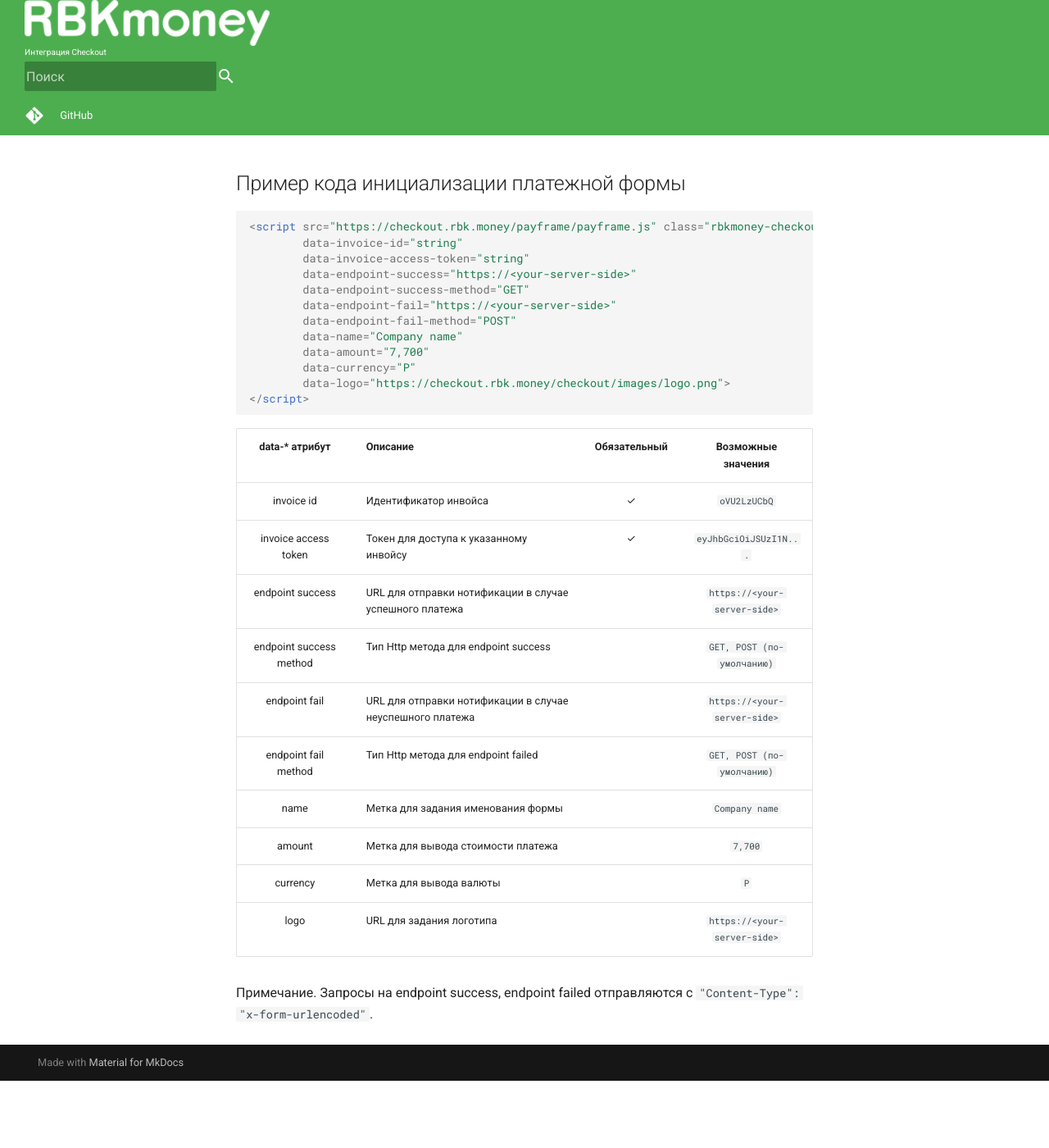
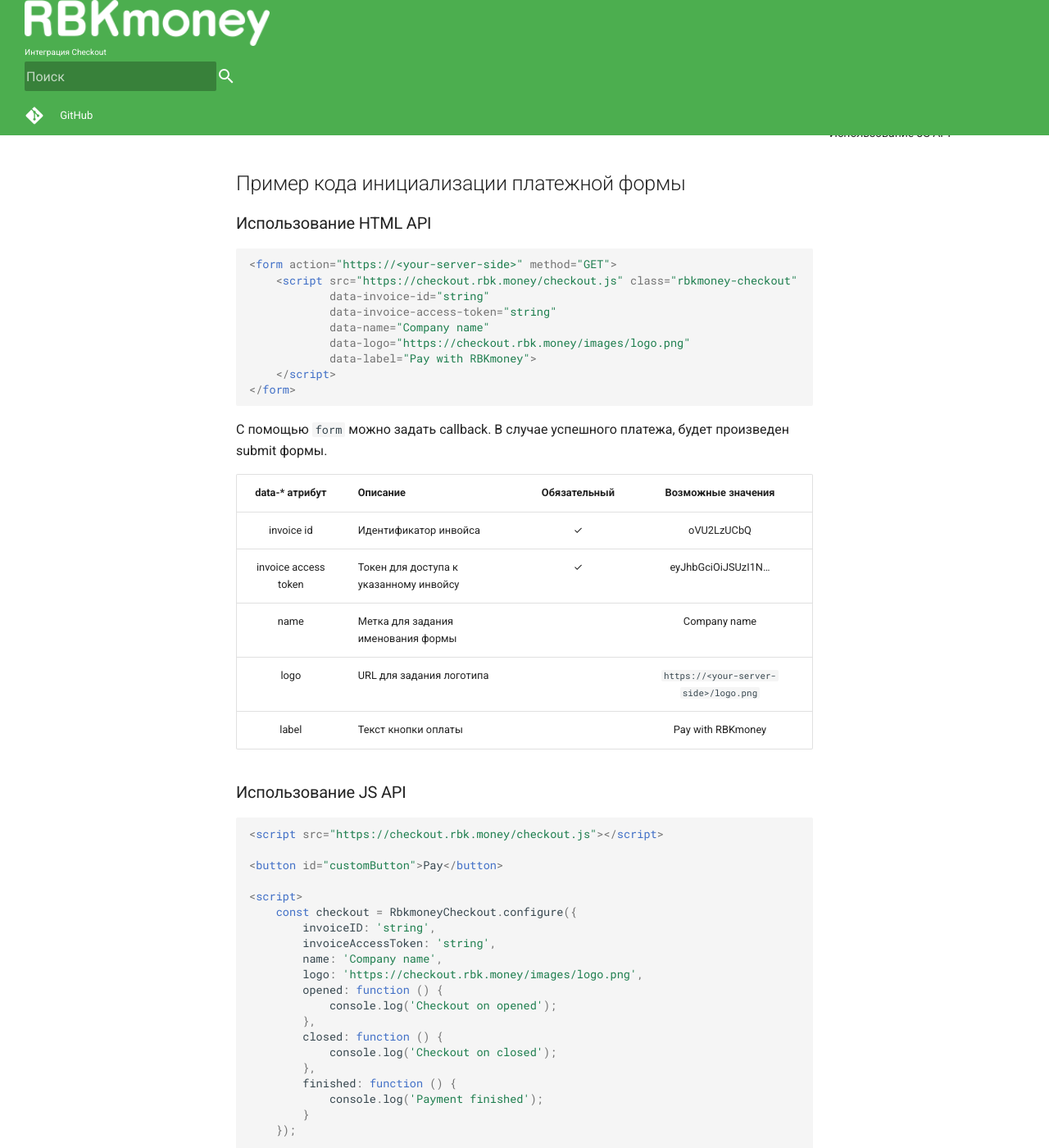
Before and after one commit to rbkmoney/docs, an MkDocs documentation site: the page built from content/integrations/checkout.md, in a window 1280 px wide and 1400 px high, scrolled down 233 px. Shown: the whole window at 82% size. Built offline with MkDocs 1.6.1 and Material for MkDocs 9.7.7, drawn with Linux system fonts in a browser that asks for light colours; nearby versions of some CDN libraries; comment, search, counter and statistics services are not loaded; old or Windows-style settings are respelled for this version of MkDocs; before the commit the page ends 1551 px from its top, so only the background shows below that; some of the changed text lies outside the part shown.

Commit message:
FE-300: Changed checkout API description. Checkout endpoint fix.

````diff
--- a/content/integrations/checkout.md
+++ b/content/integrations/checkout.md
@@ -2,32 +2,70 @@
 
 ## Пример кода инициализации платежной формы
 
+### Использование HTML API
+
 ```html
-<script src="https://checkout.rbk.money/payframe/payframe.js" class="rbkmoney-checkout"
-        data-invoice-id="string"
-        data-invoice-access-token="string"
-        data-endpoint-success="https://<your-server-side>"
-        data-endpoint-success-method="GET"
-        data-endpoint-fail="https://<your-server-side>"
-        data-endpoint-fail-method="POST"
-        data-name="Company name"
-        data-amount="7,700"
-        data-currency="Р"
-        data-logo="https://checkout.rbk.money/checkout/images/logo.png">
+<form action="https://<your-server-side>" method="GET">
+    <script src="https://checkout.rbk.money/checkout.js" class="rbkmoney-checkout"
+            data-invoice-id="string"
+            data-invoice-access-token="string"
+            data-name="Company name"
+            data-logo="https://checkout.rbk.money/images/logo.png"
+            data-label="Pay with RBKmoney">
+    </script>
+</form>
+```
+
+С помощью `form` можно задать callback. В случае успешного платежа, будет произведен submit формы.
+
+| data-* атрибут           | Описание                                              | Обязательный | Возможные значения                    |
+| :----------------------: | ----------------------------------------------------- | :-----------:| :------------------------------------:|
+| invoice id               | Идентификатор инвойса                                 | ✓            | oVU2LzUCbQ                            |
+| invoice access token     | Токен для доступа к указанному инвойсу                | ✓            | eyJhbGciOiJSUzI1N...                  |
+| name                     | Метка для задания именования формы                    |              | Company name                          |
+| logo                     | URL для задания логотипа                              |              | `https://<your-server-side>/logo.png` |
+| label                    | Текст кнопки оплаты                                   |              |  Pay with RBKmoney                    |
+
+### Использование JS API
+
+```html
+<script src="https://checkout.rbk.money/checkout.js"></script>
+
+<button id="customButton">Pay</button>
+
+<script>
+    const checkout = RbkmoneyCheckout.configure({
+        invoiceID: 'string',
+        invoiceAccessToken: 'string',
+        name: 'Company name',
+        logo: 'https://checkout.rbk.money/images/logo.png',
+        opened: function () {
+            console.log('Checkout on opened');
+        },
+        closed: function () {
+            console.log('Checkout on closed');
+        },
+        finished: function () {
+            console.log('Payment finished');
+        }
+    });
+
+    document.getElementById('customButton').addEventListener('click', function () {
+        checkout.open();
+    });
+
+    window.addEventListener('popstate', function () {
+        checkout.close();
+    });
 </script>
 ```
 
-| data-* атрибут           | Описание                                                  | Обязательный | Возможные значения           |
-| :----------------------: | --------------------------------------------------------- | :-----------:| :---------------------------:|
-| invoice id               | Идентификатор инвойса                                     | ✓            | `oVU2LzUCbQ`                 |
-| invoice access token     | Токен для доступа к указанному инвойсу                    | ✓            | `eyJhbGciOiJSUzI1N...`       |
-| endpoint success         | URL для отправки нотификации в случае успешного платежа   |              | `https://<your-server-side>` |
-| endpoint success method  | Тип Http метода для endpoint success                      |              | `GET, POST (по-умолчанию)`   |
-| endpoint fail            | URL для отправки нотификации в случае неуспешного платежа |              | `https://<your-server-side>` |
-| endpoint fail method     | Тип Http метода для endpoint failed                       |              | `GET, POST (по-умолчанию)`   |
-| name                     | Метка для задания именования формы                        |              | `Company name`               |
-| amount                   | Метка для вывода стоимости платежа                        |              | `7,700`                      |
-| currency                 | Метка для вывода валюты                                   |              | `P`                          |
-| logo                     | URL для задания логотипа                                  |              | `https://<your-server-side>` |
-
-Примечание. Запросы на endpoint success, endpoint failed отправляются с `"Content-Type": "x-form-urlencoded"`.
+| Свойство конфигурации    | Описание                                              | Обязательное | Возможные значения                    |
+| :----------------------: | ----------------------------------------------------- | :-----------:| :------------------------------------:|
+| invoiceID                | Идентификатор инвойса                                 | ✓            | oVU2LzUCbQ                            |
+| invoiceAccessToken       | Токен для доступа к указанному инвойсу                | ✓            | eyJhbGciOiJSUzI1N...                  |
+| name                     | Метка для задания именования формы                    |              | Company name                          |
+| logo                     | URL для задания логотипа                              |              | `https://<your-server-side>/logo.png` |
+| opened                   | callback на открытие модального окна                  |              | function                              |
+| closed                   | callback на закрытие модального окна                  |              | function                              |
+| finished                 | callback на успешное завершение платежа               |              | function                              |
--- a/mkdocs.yml
+++ b/mkdocs.yml
@@ -22,7 +22,7 @@
     - 'counters/ga.js'
     - 'counters/ym.js'
     - 'lightbox/js/lightbox-plus-jquery.min.js'
-    - 'https://checkout.rbk.money'
+    - 'https://checkout.rbk.money/checkout.js'
 strict: true
 markdown_extensions:
     - smarty
````
